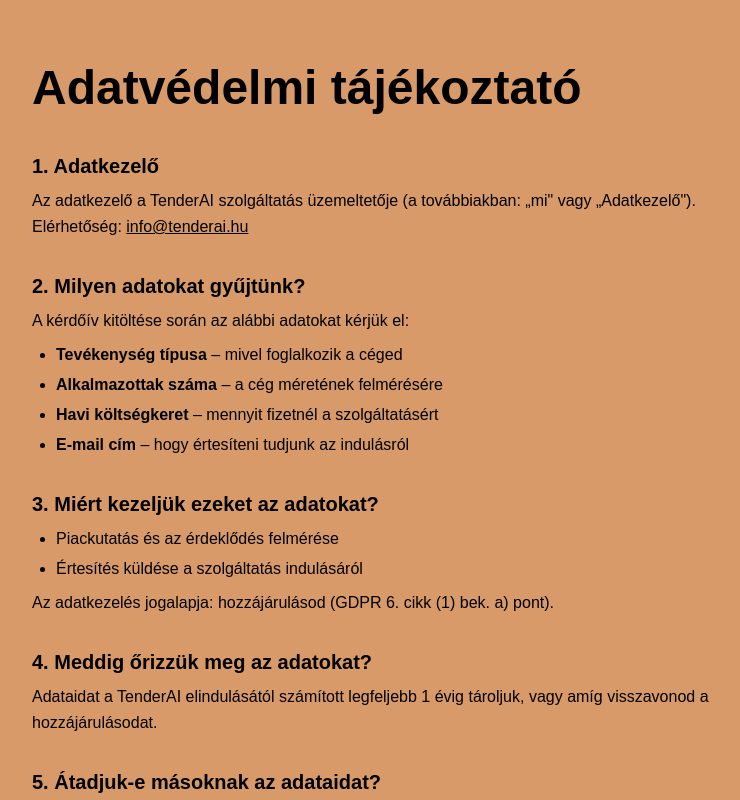
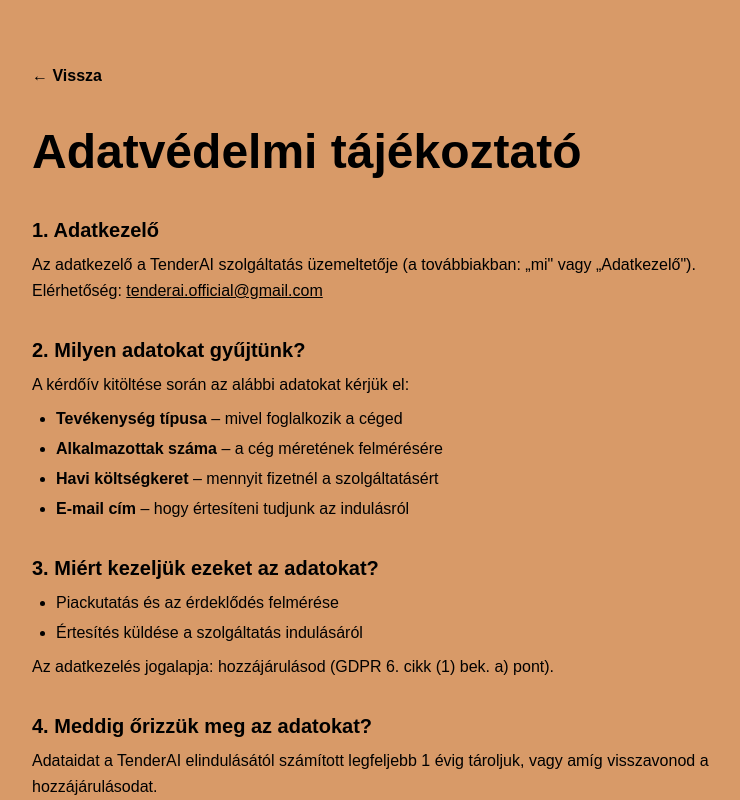
Before and after one commit to mindenre1233-cloud/Kerdoiv, a Next.js app: page /privacy in a window 1280 px wide. Shown: the top 800 px of the page, without its empty margins (248-988 px from the left). Built offline with nearby package versions, Linux system fonts and the light colour scheme.

Commit message:
Frissités

```diff
--- a/app/privacy/page.tsx
+++ b/app/privacy/page.tsx
@@ -1,7 +1,17 @@
+import Link from "next/link";
+
 export default function PrivacyPage() {
   return (
     <main className="min-h-screen bg-[#D89A68] text-black">
       <div className="max-w-3xl mx-auto px-6 py-16">
+
+        <Link
+          href="/"
+          className="inline-block mb-10 font-semibold hover:opacity-70"
+        >
+          ← Vissza
+        </Link>
+
         <h1 className="text-4xl md:text-5xl font-extrabold mb-10">
           Adatvédelmi tájékoztató
         </h1>
@@ -11,7 +21,7 @@
             <h2 className="text-xl font-bold mb-2">1. Adatkezelő</h2>
             <p>
               Az adatkezelő a TenderAI szolgáltatás üzemeltetője (a továbbiakban: „mi" vagy „Adatkezelő").
-              Elérhetőség: <a href="mailto:info@tenderai.hu" className="underline">info@tenderai.hu</a>
+              Elérhetőség: <a href="mailto:tenderai.official@gmail.com" className="underline">tenderai.official@gmail.com</a>
             </p>
           </section>
 
```
